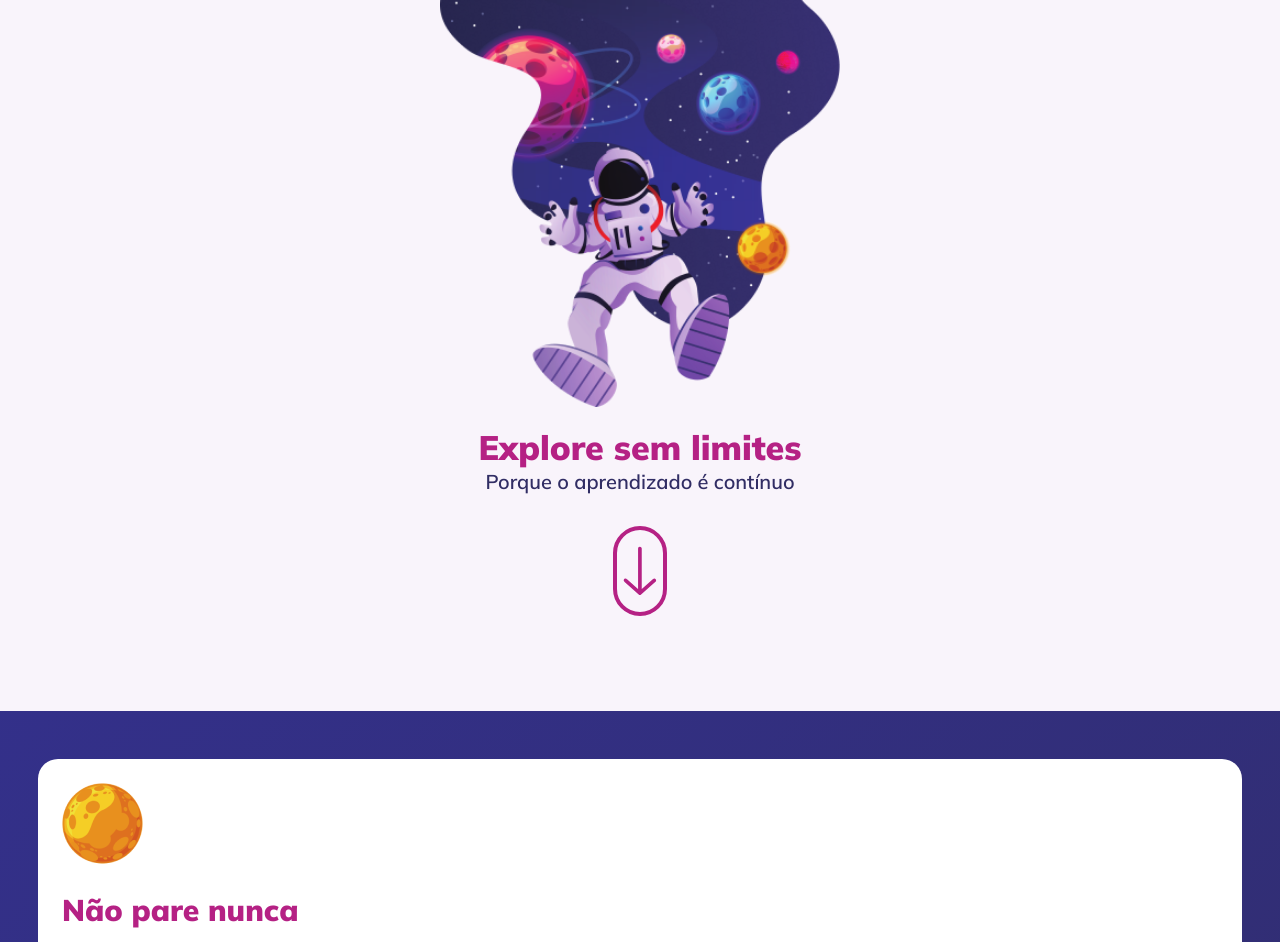
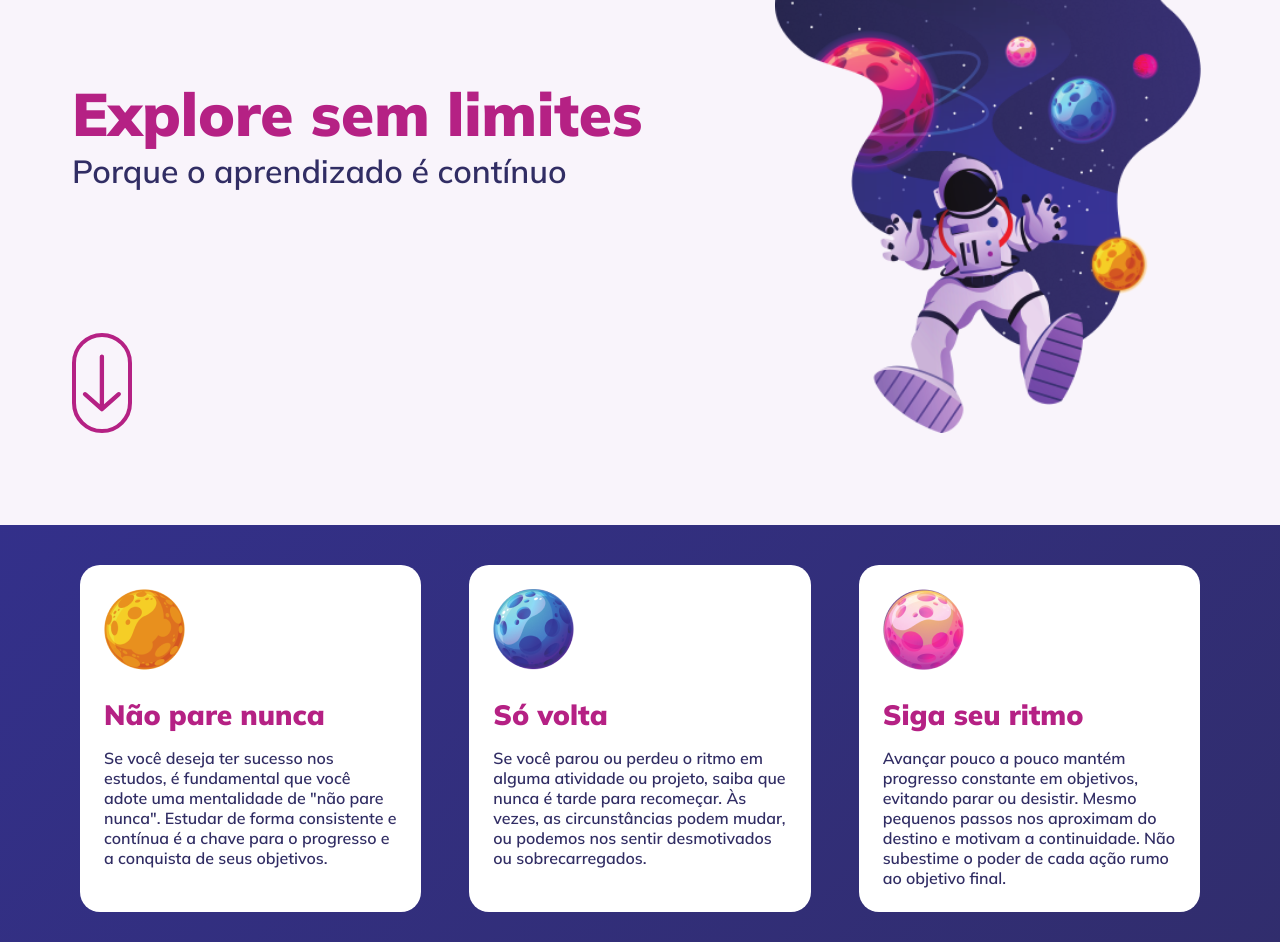
Before and after one commit to Vagner-Jr/explorer-semLimites, a plain HTML site: page index.html in a window 1280 px wide. Shown: the top 942 px of the page. Drawn offline with Linux system fonts and the light colour scheme.

Commit message:
estilisa todo o projet

```diff
--- a/index.html
+++ b/index.html
@@ -16,9 +16,13 @@
   <div id="app">
     <header>
       <img src="./assets/astro.png" alt="imagem de um astronalta flutuando com alguns planetas atrás">
-      <h1>Explore sem limites</h1>
-      <p>Porque o aprendizado é contínuo</p>
-      <img src="./assets/arrow-down.svg" alt="imagem de uma seta para baixo">
+      <div>
+        <div>
+          <h1>Explore sem limites</h1>
+          <p>Porque o aprendizado é contínuo</p>
+        </div>
+        <img src="./assets/arrow-down.svg" alt="imagem de uma seta para baixo">
+      </div>
     </header>
     <main>
       <div id="cards">
@@ -68,8 +72,8 @@
               <textarea id="message" placeholder="Digite sua mensagem aqui..."></textarea>
             </div>
           </div>
+          <input type="submit" id="submit" value="Enviar Mensagem">
         </fieldset>
-        <input type="submit" id="submit" value="Enviar Mensagem">
       </form>
     </main>
     <footer>
--- a/style.css
+++ b/style.css
@@ -10,9 +10,15 @@
   --header-white: #f9f4fb;
   --primary-color: #b52184;
   --secundary-color: #312d64;
+  --h1-header: clamp(2.6rem, 5vw, 6rem);
+  --p-header: clamp(1.6rem, 3vw, 3.2rem);
+  --h2-card: clamp(2.8rem, 1vw, 3.2rem);
+  --p-card: clamp(1.6rem, 1vw, 2rem);
+  --h1-form: clamp(2.9rem, 3vw, 4.2rem);
 }
 
 body {
+  height: 100vh;
   font-family: "Mulish", sans-serif;
   text-align: center;
   color: var(--primary-color);
@@ -27,24 +33,27 @@ header {
 
 header img:first-child {
   width: 100%;
-  max-width: 400px;
+  max-width: 45rem;
 }
 
 header h1 {
   margin-top: 1.6rem;
-  font-size: 3.4rem;
+  font-size: var(--h1-header);
 }
 
 header p {
-  font-size: 2rem;
+  font-size: var(--p-header);
   color: var(--secundary-color);
 }
 
 header img:last-child {
+  width: 6rem;
+  height: 10rem;
   margin-top: 3.2rem;
   padding: 1.6rem 0.6rem;
   border: 4px solid;
   border-radius: 8rem;
+  transition: 0.3s ease;
 }
 
 main {
@@ -55,7 +64,7 @@ main #cards {
   display: flex;
   flex-direction: column;
   gap: 4.8rem;
-  padding: 4.8rem 3.8rem;
+  padding: 4.8rem 3.2rem;
 }
 
 #card {
@@ -66,11 +75,11 @@ main #cards {
 
 #card h2 {
   margin-bottom: 1.6rem;
-  font-size: 3rem;
+  font-size: var(--h2-card);
 }
 
 #card p {
-  font-size: 1.6rem;
+  font-size: var(--p-card);
   color: var(--secundary-color);
 }
 
@@ -79,16 +88,17 @@ main #cards {
 }
 
 form {
-  padding: 7.8rem 4rem;
+  height: 60rem;
   background: #fff;
 }
 
 form h1 {
   margin-bottom: 4rem;
-  font-size: 3.2rem;
+  font-size: var(--h1-form);
 }
 
 fieldset {
+  padding: 7.8rem 3.2rem;
   border: none;
 }
 
@@ -144,15 +154,80 @@ input[type="submit"] {
   cursor: pointer;
   color: #fff;
   background: var(--bg-body);
-  transition: .3s ease;
-}
-
-input[type="submit"]:hover {
-  scale: 1.025;
 }
 
 footer {
   padding: 3.2rem;
   font-size: 2rem;
   color: #fff;
+  background: var(--bg-body);
 }
+
+header img:last-child,
+#card,
+input[type="submit"] {
+  transition: 0.3s ease;
+}
+
+header img:last-child:hover,
+#card:hover,
+input[type="submit"]:hover {
+  scale: 1.025;
+}
+
+@media (min-width: 768px) {
+  main #cards {
+    flex-direction: row;
+    justify-content: space-between;
+    flex-wrap: wrap;
+    padding: 4rem 8rem;
+  }
+
+  #card {
+    width: 45%;
+  }
+
+  fieldset {
+    padding: 7.8rem 8rem;
+  }
+}
+
+@media (min-width: 1024px) {
+  header {
+    display: grid;
+    grid-template-areas:
+      "title astro"
+      "title astro";
+  }
+
+  header img:first-child {
+    grid-area: astro;
+    padding-left: 2.4rem;
+  }
+
+  header > div {
+    grid-area: title;
+    display: flex;
+    flex-direction: column;
+    justify-content: space-between;
+    margin: 6rem 0 0 4rem;
+    text-align: left;
+  }
+
+  main #cards {
+    flex-direction: row;
+    flex-wrap: nowrap;
+    padding: 4rem 8rem;
+  }
+
+  form::before {
+    content: "";
+    display: flex;
+    width: 60rem;
+    height: 100%;
+    float: right;
+    text-align: right;
+    margin-left: 4rem;
+    background: url(./assets/stars.png) no-repeat;
+  }
+}
```
Also changed, not shown: assets/stars.png (added).
